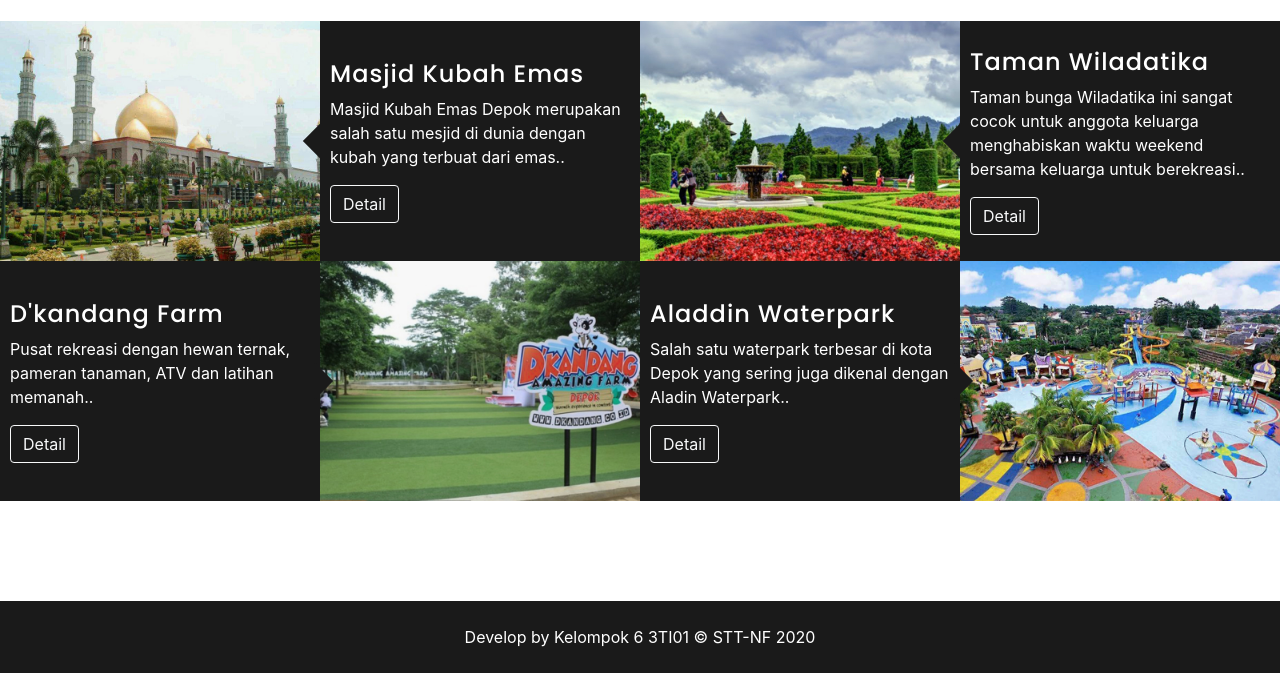
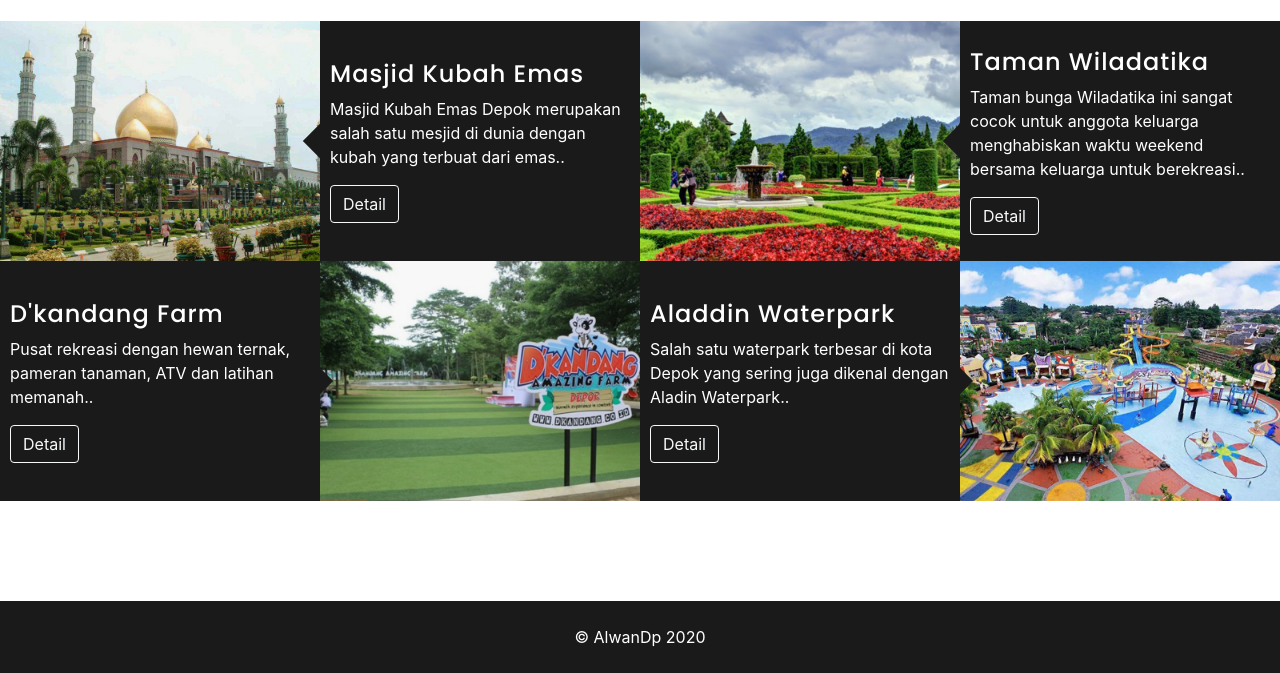
Before and after one commit to alwandp/siwikode, a plain HTML site: page siwikode/wisata-rekreasi.html in a window 1280 px wide. Shown: the part 189-862 px from the top of the page. Drawn offline with nearby package versions, Linux system fonts and the light colour scheme; a web font is replaced by a local one.

Commit message:
Update wisata-rekreasi.html

```diff
--- a/siwikode/wisata-rekreasi.html
+++ b/siwikode/wisata-rekreasi.html
@@ -285,7 +285,7 @@
   <footer class="footer py-4 text-white">
     <div class="container">
         <div class="row">
-            <div class="col-md-12 text-center">Develop by Kelompok 6 3TI01 © STT-NF 2020</div>
+            <div class="col-md-12 text-center">© AlwanDp 2020</div>
         </div>
     </div>
   </footer>
```
